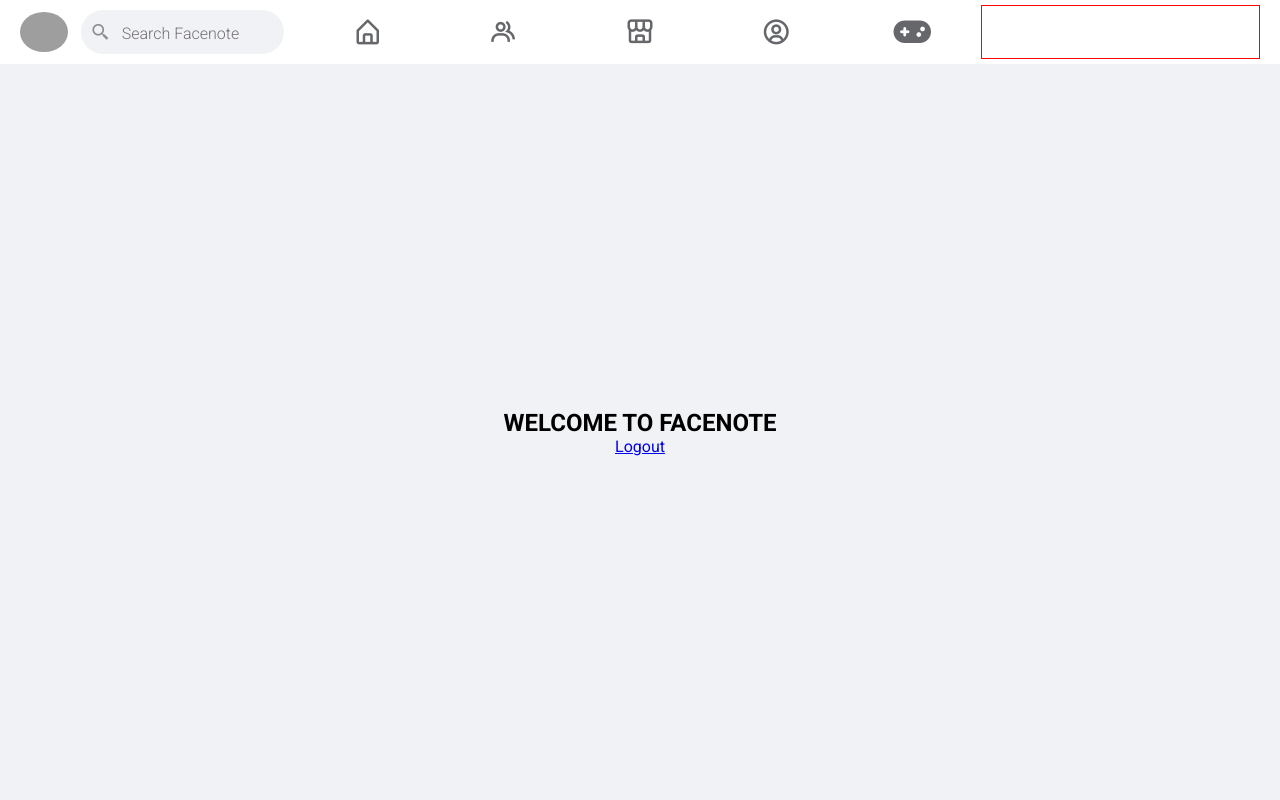
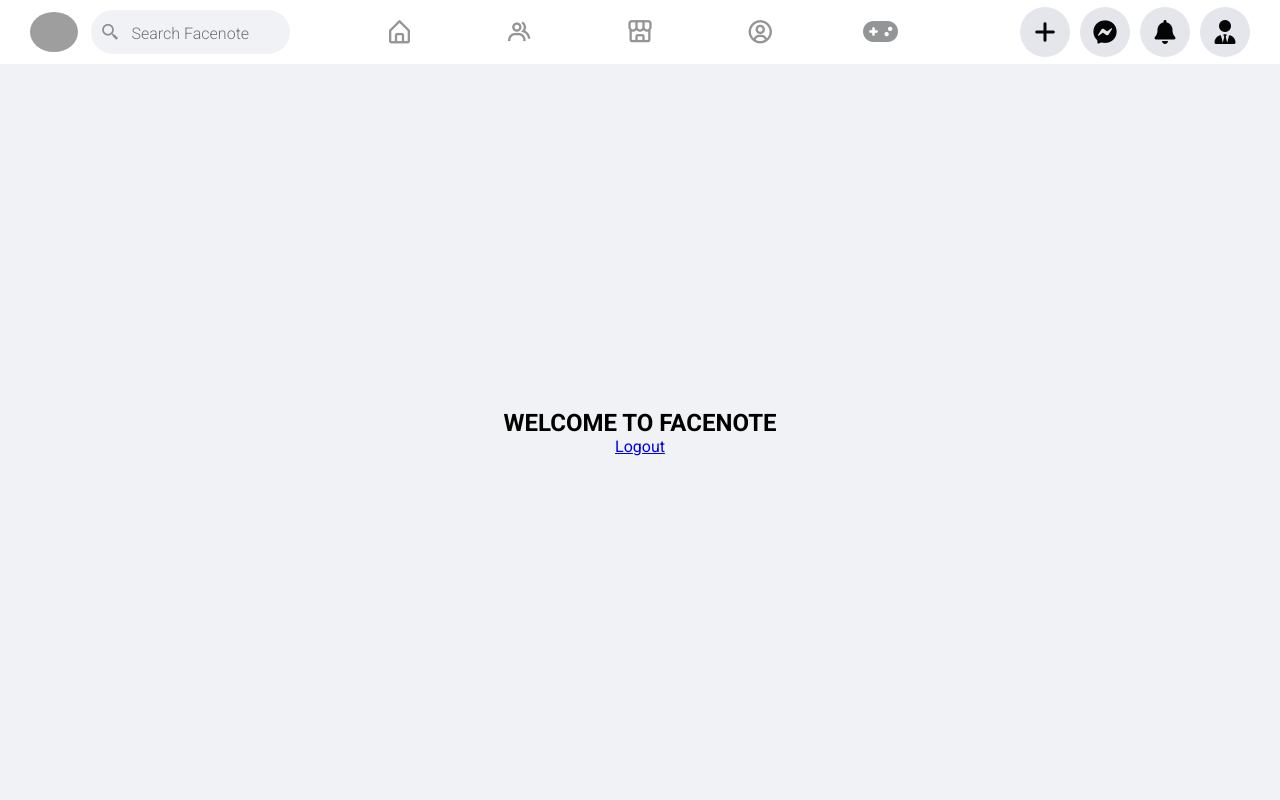
Before and after one commit to cygullem/FACEBOOK-Midterm, a PHP site: page /mainpage.php in a window 1280 px wide. Run offline with PHP 8.4, Linux system fonts and the light colour scheme; the visitor is signed in with stand-in values (Sample User, id 1); grey boxes are pictures that could not be loaded.

Commit message:
menu icons

```diff
--- a/CSS/mainpage.css
+++ b/CSS/mainpage.css
@@ -17,13 +17,13 @@ body{
 }
 
 nav{
-    padding: 5px 20px 5px 20px;
+    padding: 5px 30px 5px 30px;
     width: 100vw;
     height: 8vh;
     display: flex;
     flex-direction: row;
     align-items: center;
-    justify-content: center;
+    justify-content: space-evenly;
     background-color: #ffffff;
     /* border-bottom: 1px solid #363738; */
     box-shadow: 0 8px 8px -4px rgb(0, 0, 0);
@@ -42,12 +42,16 @@ nav{
     display: flex;
     align-items: center;
     justify-content: space-evenly;
+    padding: 0 40px 0 40px;
     gap: 10px;
 }
 .fb-menu{
     height: 100%;
     width: 22.5%;
-    border: 1px solid red;
+    display: flex;
+    align-items: center;
+    justify-content: flex-end;
+    gap: 10px;
 }
 
 
@@ -127,9 +131,23 @@ section{
     background-color: #e4e6e8;
 }
 .FBC i{
-    font-size: 30px;
-    color: #65676b;
+    font-size: 28px;
+    color: #949596;
 }
 .active{
     color: #0866ff;
 }
+
+.FBM{
+    height: 50px;
+    width: 50px;
+    display: flex;
+    align-items: center;
+    justify-content: center;
+    border-radius: 50%;
+    background-color: #e4e6eb;
+}
+.FBM i{
+    font-size: 24px;
+    color: #050505;
+}
--- a/mainpage.php
+++ b/mainpage.php
@@ -54,7 +54,18 @@ if (!isset($_SESSION['email'])) {
             </div>
         </div>
         <div class="fb-menu">
-
+            <div class="FBM ">
+                <i class="fa-solid fa-plus"></i>
+            </div>
+            <div class="FBM ">
+                <i class="fa-brands fa-facebook-messenger"></i>
+            </div>
+            <div class="FBM ">
+                <i class="fa-solid fa-bell"></i>
+            </div>
+            <div class="FBM ">
+                <i class="fa-solid fa-user-tie"></i>
+            </div>
         </div>
     </nav>
 
```
